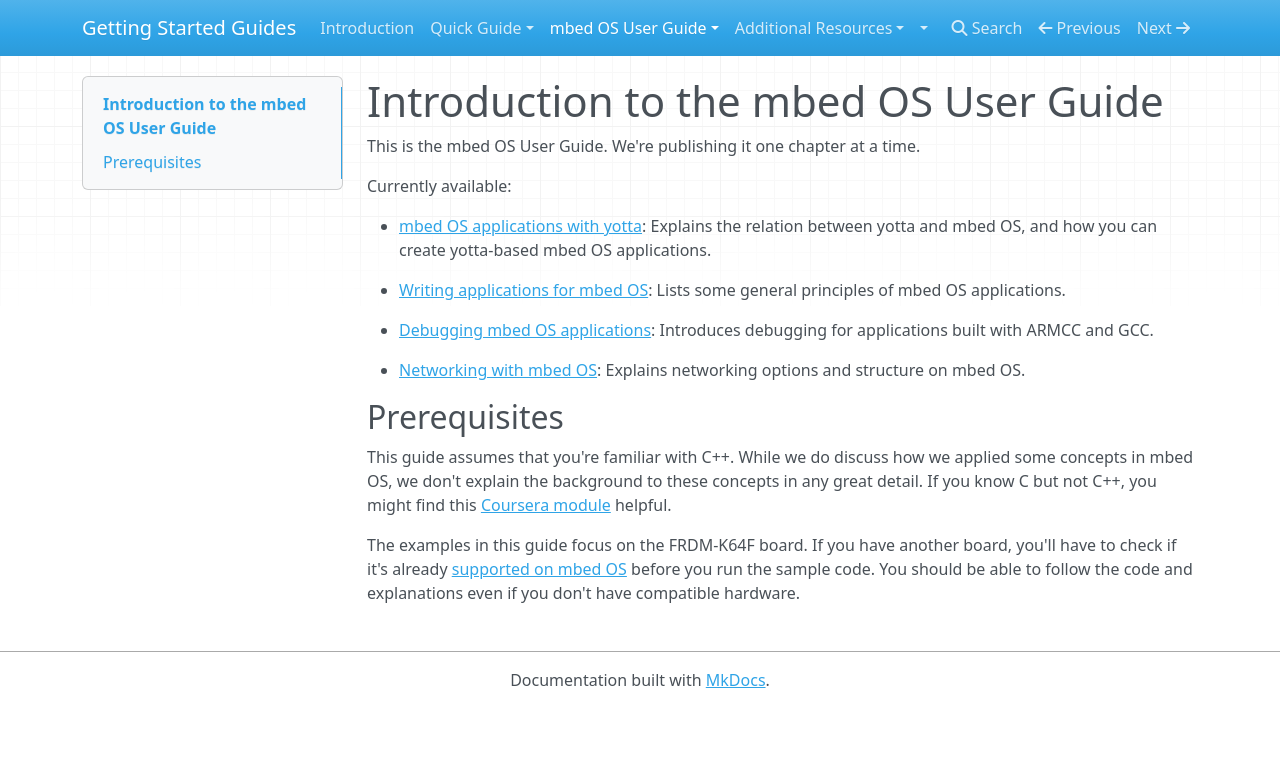
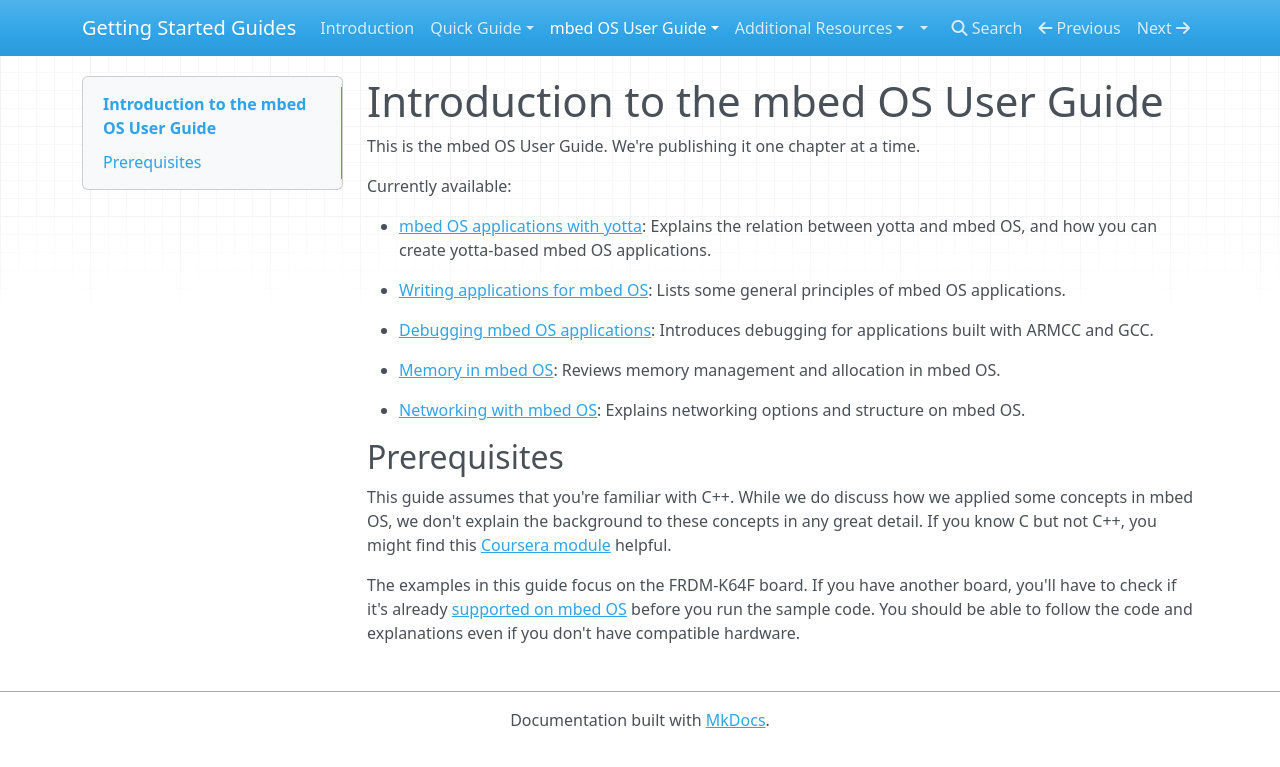
Before and after one commit to ARMmbed/GettingStartedmbedOS, an MkDocs documentation site: the page built from Docs/Full_Guide/guide_index.md, in a window 1280 px wide. Shown: the top 767 px of the page. Built offline with MkDocs 1.6.1, drawn with Linux system fonts in a browser that asks for light colours; nearby versions of some CDN libraries; old or Windows-style settings are respelled for this version of MkDocs.

Commit message:
Linking to memory page

```diff
--- a/Docs/Full_Guide/guide_index.md
+++ b/Docs/Full_Guide/guide_index.md
@@ -10,6 +10,8 @@ Currently available:
 
 * [Debugging mbed OS applications](Debugging.md): Introduces debugging for applications built with ARMCC and GCC.
 
+* [Memory in mbed OS](memory.md): Reviews memory management and allocation in mbed OS.
+
 * [Networking with mbed OS](networking.md): Explains networking options and structure on mbed OS.
 
 ## Prerequisites
```
